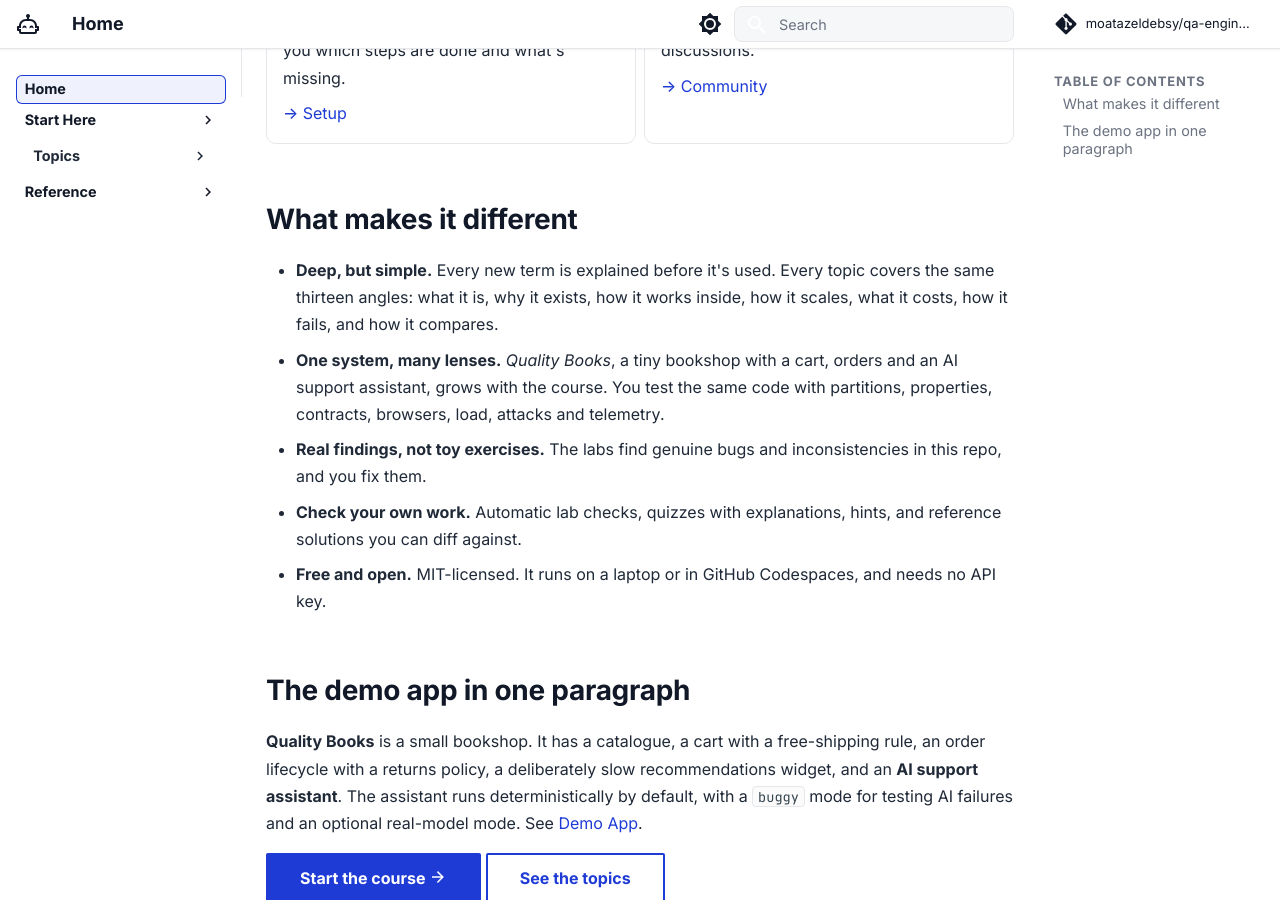
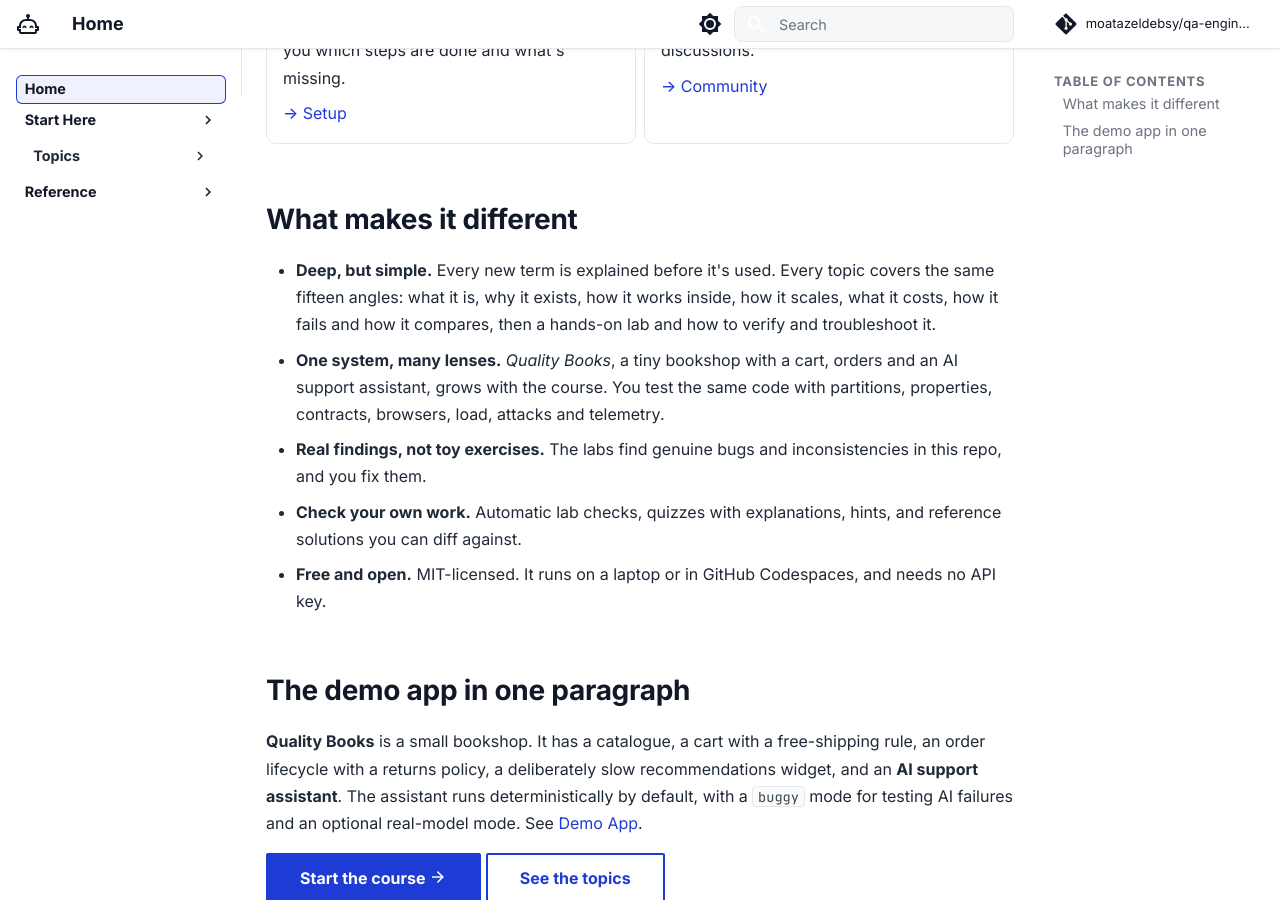
Before and after one commit to moatazeldebsy/qa-ai-era-workshop, an MkDocs documentation site: the page built from docs/index.md, in a window 1280 px wide and 900 px high, scrolled down 754 px. Built offline with MkDocs 1.6.1 and Material for MkDocs 9.7.7, drawn with Linux system fonts in a browser that asks for light colours; comment, search, counter and statistics services are not loaded.

Commit message:
docs: every topic covers fifteen angles, lab included
PR #8 changed "fifteen" to "thirteen" to match the Concepts page, but
sections 14 and 15 (the lab, and verify and troubleshoot) are on the Lab
page. Restore fifteen and name the last two so the list matches the count.

Co-Authored-By: Claude Opus 5.5 <noreply@anthropic.com>

```diff
--- a/docs/index.md
+++ b/docs/index.md
@@ -44,7 +44,7 @@ Fourteen topics take you from *"what is quality?"* to running quality across an
 
 ## What makes it different
 
-- **Deep, but simple.** Every new term is explained before it's used. Every topic covers the same thirteen angles: what it is, why it exists, how it works inside, how it scales, what it costs, how it fails, and how it compares.
+- **Deep, but simple.** Every new term is explained before it's used. Every topic covers the same fifteen angles: what it is, why it exists, how it works inside, how it scales, what it costs, how it fails and how it compares, then a hands-on lab and how to verify and troubleshoot it.
 - **One system, many lenses.** *Quality Books*, a tiny bookshop with a cart, orders and an AI support assistant, grows with the course. You test the same code with partitions, properties, contracts, browsers, load, attacks and telemetry.
 - **Real findings, not toy exercises.** The labs find genuine bugs and inconsistencies in this repo, and you fix them.
 - **Check your own work.** Automatic lab checks, quizzes with explanations, hints, and reference solutions you can diff against.
```
